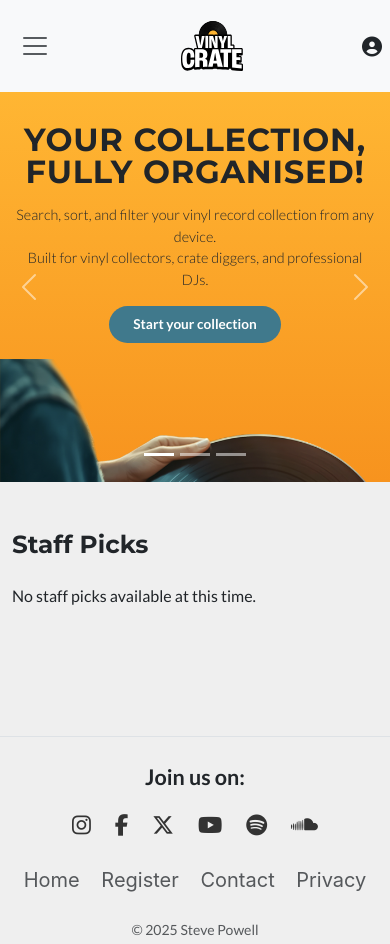
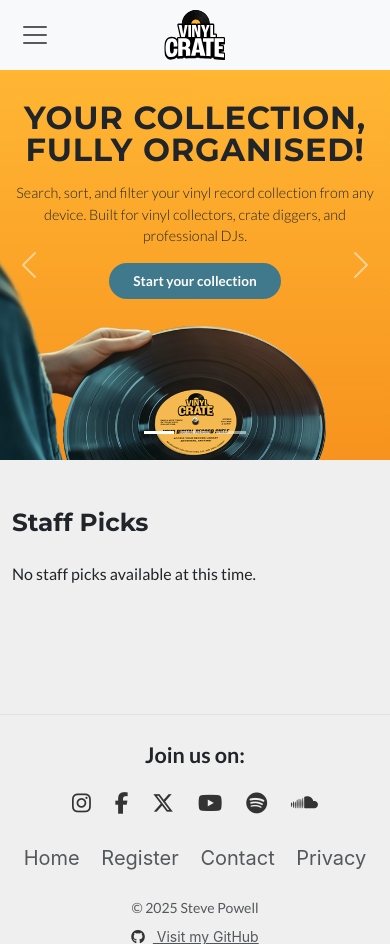
Before and after one commit to sd-powell/portfolio_project_3, a Django app: page / in a window 390 px wide. Shown: the top 944 px of the page. Run offline with Django 4.2, Linux system fonts and the light colour scheme; data that the repository does not hold is empty; some libraries are stand-ins or nearby versions.

Commit message:
fix carousel image positioning and remove user icon when not logged in

```diff
--- a/records/templates/records/index.html
+++ b/records/templates/records/index.html
@@ -21,7 +21,7 @@
                 Your Collection,<br>Fully Organised!
               </h1>
               <p class="lead mb-3 mb-md-4">
-                Search, sort, and filter your vinyl record collection from any device.<br>
+                Search, sort, and filter your vinyl record collection from any device.
                 Built for vinyl collectors, crate diggers, and professional DJs.
               </p>
               <a href="{% url 'account_signup' %}" class="btn btn-ios-primary rounded-pill px-4 py-2">
--- a/static/css/style.css
+++ b/static/css/style.css
@@ -429,6 +429,7 @@
     padding: 2rem 1rem 1rem;
     text-align: center;
     z-index: 2;
+    max-width: 440px;
   }
 
   .carousel-content h1 {
@@ -446,7 +447,8 @@
   }
 
   .carousel-item img {
-    margin-top: auto;
+    margin-top: -4rem !important;
+    transform: translateX(-15%);
     width: 100%;
     height: auto;
     object-fit: contain;
@@ -511,7 +513,7 @@
 /* Large devices: 1200px to 1599.98px */
 @media (min-width: 1200px) and (max-width: 1599.98px) {
   .carousel-content {
-    max-width: 650px;
+    max-width: 570px;
   }
 
   .carousel-content h1 {
@@ -533,7 +535,7 @@
 
 @media (min-width: 1600px) {
   .carousel-content {
-    max-width: 800px;
+    max-width: 700px;
   }
   .carousel-content h1 {
     font-size: 4rem;
@@ -548,7 +550,7 @@
     font-size: 4.5rem;
   }
   .carousel-content {
-    max-width: 900px;
+    max-width: 780px;
   }
   .carousel-content p {
     font-size: 1.7rem;
--- a/templates/base.html
+++ b/templates/base.html
@@ -57,7 +57,7 @@
 
         <!-- Navigation -->
         <nav class="navbar navbar-expand-md navbar-light bg-light py-3">
-            <div class="container px-2 px-lg-3">
+            <div class="container position-relative px-2 px-lg-3">
                 <!-- Left: Hamburger Toggle for Mobile -->
                 <button class="navbar-toggler border-0 shadow-none me-auto" type="button"
                         data-bs-toggle="collapse" data-bs-target="#mainNavbar"
@@ -66,13 +66,14 @@
                 </button>
 
                 <!-- Center: Logo -->
-                <a class="navbar-brand mx-auto d-md-none" href="{% url 'index' %}">
+                <a class="navbar-brand d-md-none position-absolute start-50 translate-middle-x" href="{% url 'index' %}">
                 <img src="{% static 'images/vinyl-crate-logo.svg' %}" alt="Vinyl Crate Logo" style="height: 50px;">
                 </a>
-                <a class="navbar-brand d-none d-md-block" href="{% url 'index' %}">
+                <a class="navbar-brand d-none d-md-block mx-auto" href="{% url 'index' %}">
                 <img src="{% static 'images/vinyl-crate-logo.svg' %}" alt="Vinyl Crate Logo" style="height: 50px;">
                 </a>
 
+                {% if user.is_authenticated %}
                 <!-- Mobile User Icon and Dropdown -->
                 <div class="d-md-none ms-auto">
                     <div class="dropdown">
@@ -81,16 +82,12 @@
                         <i class="fa-solid fa-circle-user fa-lg"></i>
                     </a>
                     <ul class="dropdown-menu dropdown-menu-end" aria-labelledby="userDropdownMobile">
-                        {% if user.is_authenticated %}
                         <li class="dropdown-item disabled small">Logged in as {{ user.first_name|default:user.username }}</li>
                         <li><a class="dropdown-item text-danger" href="{% url 'account_logout' %}">Sign Out</a></li>
-                        {% else %}
-                            <li><a class="dropdown-item" href="{% url 'account_login' %}">Login</a></li>
-                            <li><a class="dropdown-item" href="{% url 'account_signup' %}">Register</a></li>
-                        {% endif %}
                     </ul>
                     </div>
                 </div>
+                {% endif %}
 
                 <!-- Collapsible Nav Content -->
                 <div class="collapse navbar-collapse mt-3 mt-md-0" id="mainNavbar">
@@ -111,24 +108,21 @@
                     </ul>
 
                     <!-- Desktop User Menu -->
+                    {% if user.is_authenticated %}
                     <ul class="navbar-nav d-none d-md-block">
                         <li class="nav-item dropdown">
                             <a class="nav-link dropdown-toggle d-flex align-items-center" href="#" id="userDropdownDesktop"
                                 role="button" data-bs-toggle="dropdown" aria-expanded="false">
                                 <i class="fa-solid fa-circle-user me-2"></i>
-                                {% if user.is_authenticated %}{{ user.first_name|default:user.username }}{% endif %}
+                                {{ user.first_name|default:user.username }}
                             </a>
                             <ul class="dropdown-menu dropdown-menu-end" aria-labelledby="userDropdownDesktop">
-                                {% if user.is_authenticated %}
                                 <li class="dropdown-item disabled small">Logged in as {{ user.first_name|default:user.username }}</li>
                                 <li><a class="dropdown-item text-danger" href="{% url 'account_logout' %}">Sign Out</a></li>
-                                {% else %}
-                                <li><a class="dropdown-item" href="{% url 'account_login' %}">Login</a></li>
-                                <li><a class="dropdown-item" href="{% url 'account_signup' %}">Register</a></li>
-                                {% endif %}
                             </ul>
                         </li>
                     </ul>
+                    {% endif %}
                 </div>
             </div>
         </nav>
```
Lines whose indentation alone changed are shown as unchanged.
